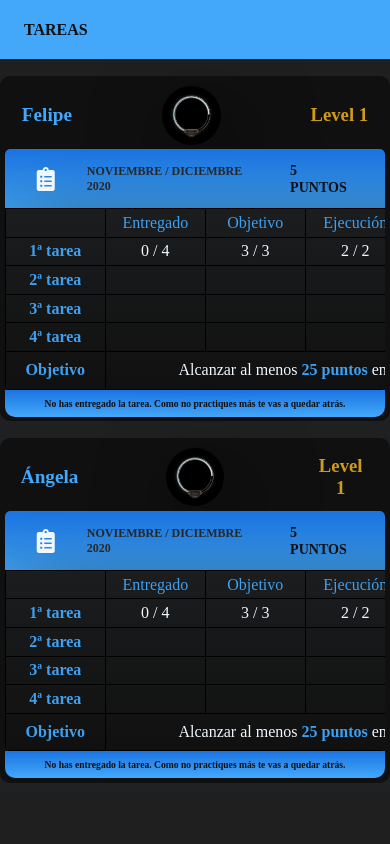
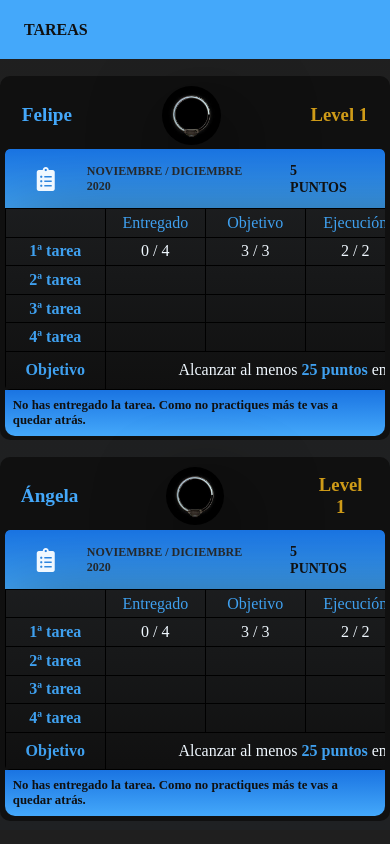
Before and after one commit to acremur/tasks, a website: page index.html in a window 390 px wide. Drawn offline with Linux system fonts and the light colour scheme.

Commit message:
css_updated2

```diff
--- a/script.js
+++ b/script.js
@@ -137,7 +137,7 @@ function calculateLevel(data, levelDOM) {
             }
         })
     })
-    data.stats.level += Math.floor(data.stats.points / 10)
+    data.stats.level += Math.floor(data.stats.points / 20)
     data.stats.levelsPassed = data.stats.level
     levelDOM.innerText = `Level ${data.stats.levelsPassed}`
 }
--- a/styles.css
+++ b/styles.css
@@ -269,7 +269,7 @@ body {
     }
 
     .message {
-        font-size: 0.6rem;
+        font-size: 0.8rem;
     }
 
     .month-container {
```
